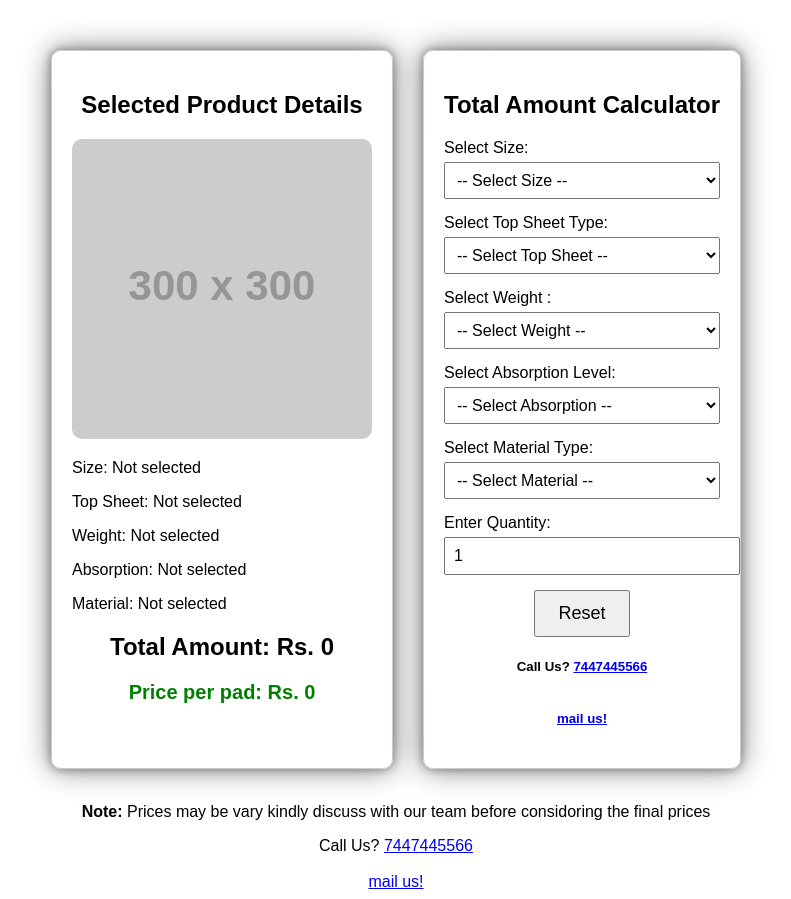
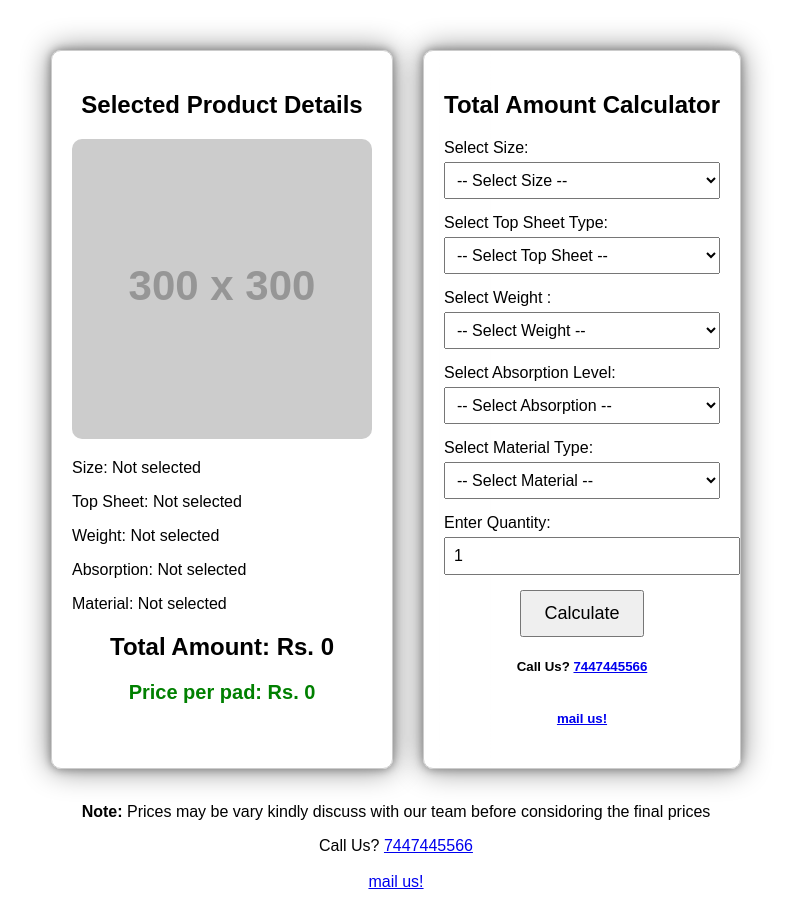
Before and after one commit to sohamsonar/Logic-Based-Business-Calculators, a plain HTML site: page calculator.html in a window 1280 px wide. Shown: the whole page, without its empty margins (244-1035 px from the left). Drawn offline with Linux system fonts and the light colour scheme; placeholder pictures from the web are drawn by us.

Commit message:
Update calculator.html

```diff
--- a/calculator.html
+++ b/calculator.html
@@ -277,7 +277,7 @@
         <!-- Calculator Container -->
         <div class="container">
             <center><h2>Total Amount Calculator</h2></center>
-            <form id="padForm">
+
                 <!-- Size -->
                 <div class="form-group">
                     <label for="size">Select Size:</label>
@@ -349,14 +349,16 @@
                 <!-- Quantity -->
                 <div class="form-group">
                     <label for="quantity">Enter Quantity:</label>
-                    <input type="number" id="quantity" name="quantity" min="1" value="1" onchange="calculateTotal();">
+                    <input type="number" id="quantity" name="quantity" min="1" value="1" >
                 </div>
 
 				<!-- button -->
 				<center>
-				<button class="calc" onclick="calculateTotal()">Reset</button>
+				<button class="calc" onclick="calculateTotal()">Calculate</button>
+
+
                 </center>
-            </form>
+
 			<center>
 			<h5><label>Call Us? </label><a href="tel:91+ 7447445566">7447445566</a><br><br></h5>
 			<h5><a href="mailto:purvamarketing123@gmail.com">mail us!</a></h5>
```
